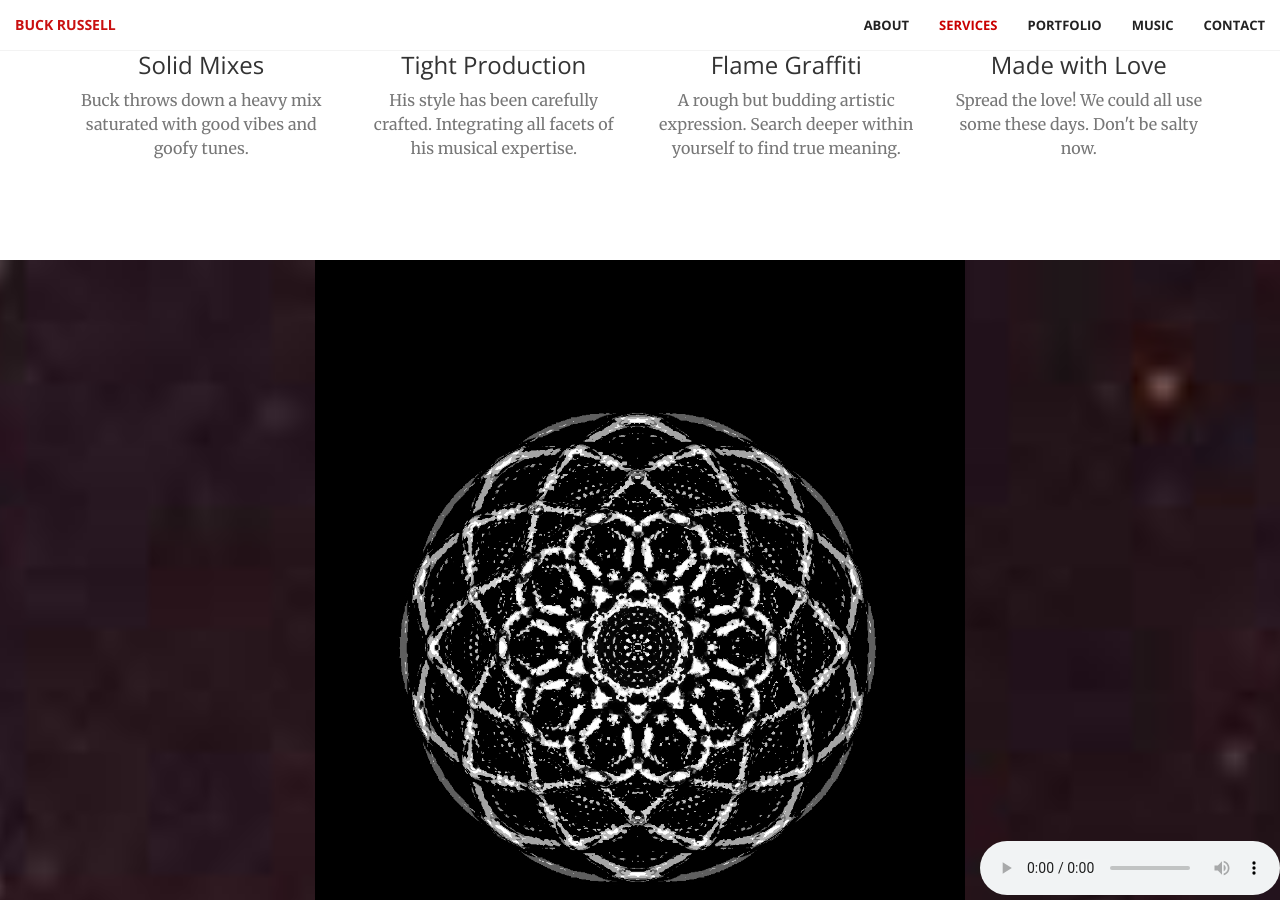
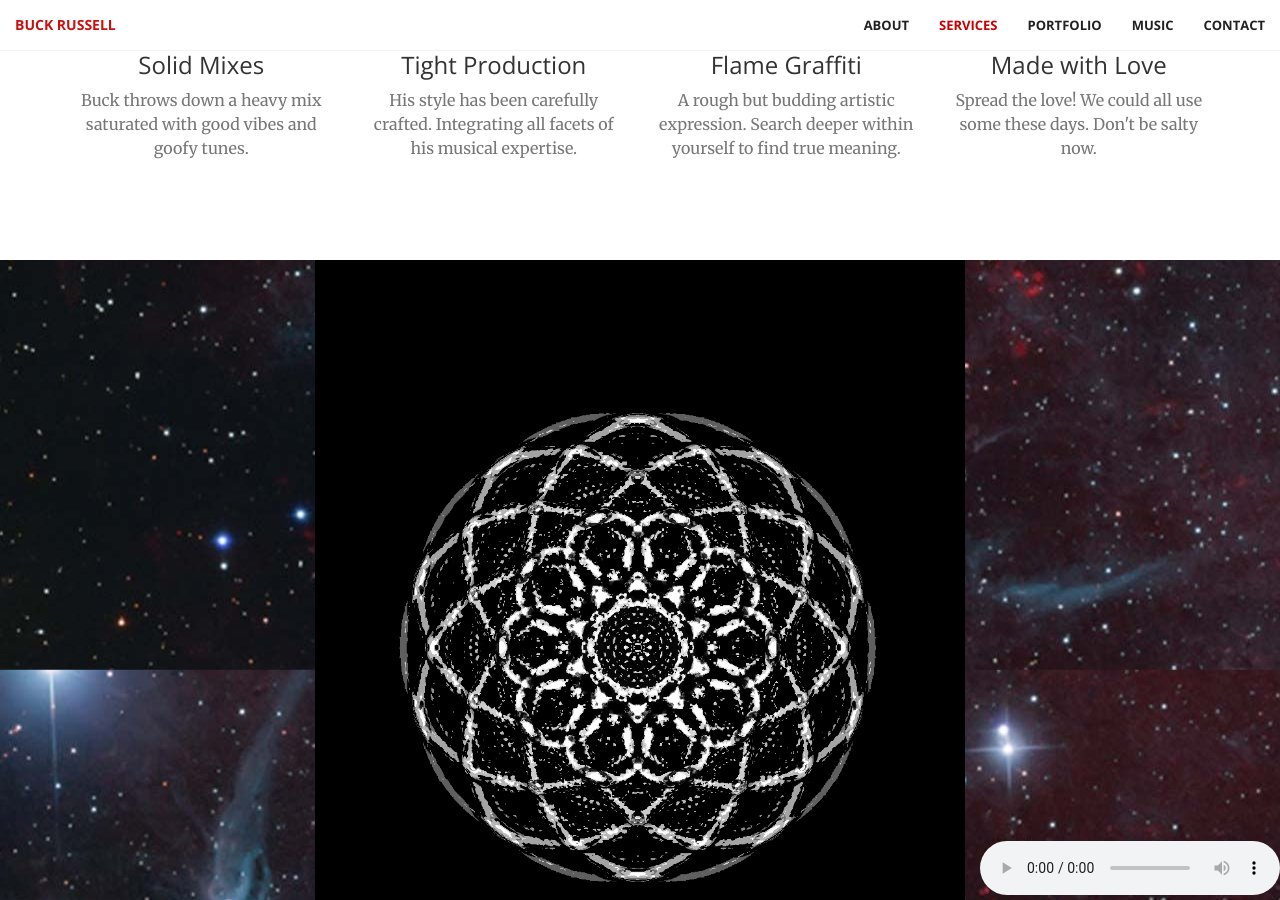
Before and after one commit to buckrussell/buckrussell.github.io, a Jekyll site: the page index.html, which Jekyll copies as it is, in a window 1280 px wide and 900 px high, scrolled down 1610 px. Built offline with Jekyll 4.4.1, drawn with Linux system fonts in a browser that asks for light colours.

Commit message:
Update creative.css

```diff
--- a/css/creative.css
+++ b/css/creative.css
@@ -261,10 +261,7 @@ header .header-content .header-content-inner p {
 #portfolio {
     background-image: url(../img/puppis-a-remnant-1920.jpg);
     background-position: center;
-    -webkit-background-size: cover;
-    -moz-background-size: cover;
-    background-size: cover;
-    -o-background-size: cover;
+   background-repeat: repeat-y;
 }
 
 .portfolio-box {
@@ -273,7 +270,6 @@ header .header-content .header-content-inner p {
     margin: 0 auto;
     margin-bottom: 100px;
     max-width: 650px;
-     background-image: url(buckrussell.github.io/img/puppis-a-remnant-1920.jpg);
 }
 
 .portfolio-box .portfolio-box-caption {
```
